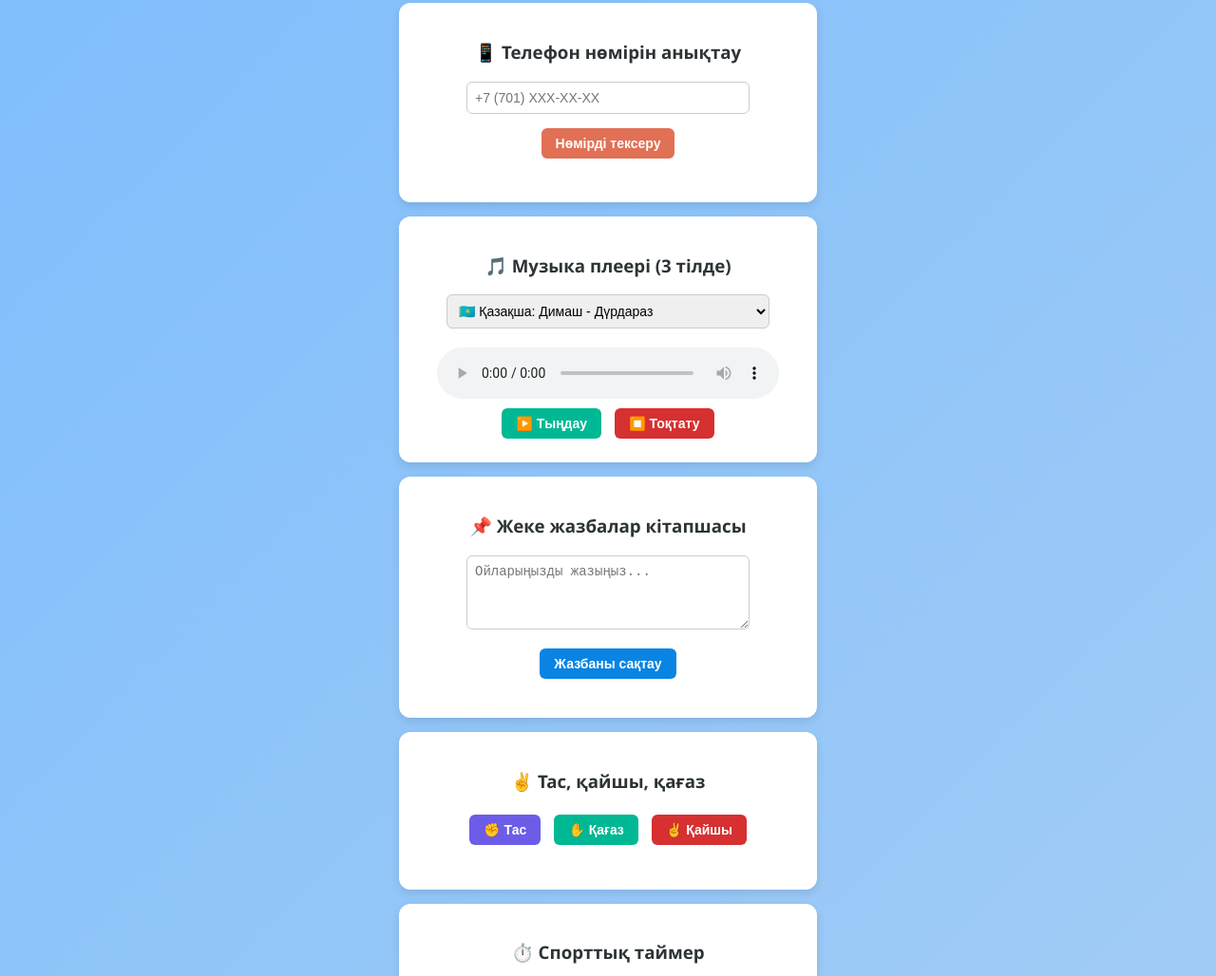
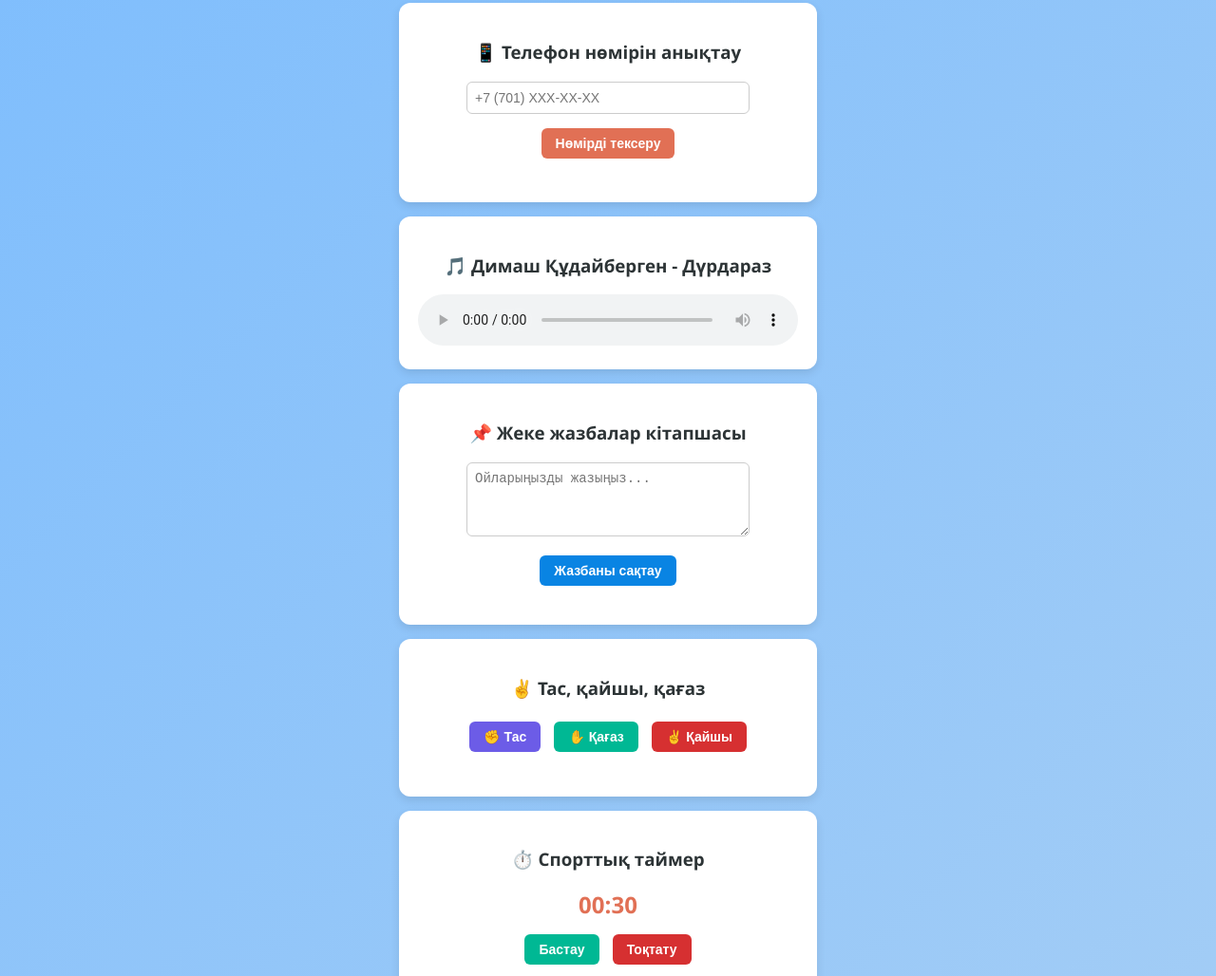
Before and after one commit to Aman88773/portfolio-is-available, a plain HTML site: page index.html in a window 1280 px wide. Shown: the part 818-1846 px from the top of the page at 95% size. Drawn offline with Linux system fonts and the light colour scheme.

Commit message:
Update index.html

```diff
--- a/index.html
+++ b/index.html
@@ -141,19 +141,14 @@
         <h4 id="phoneResult" style="margin-top: 10px;"></h4>
     </div>
 
-    <!-- 3. Музыка плеері -->
-    <div class="card">
-        <h3>🎵 Музыка плеері (3 тілде)</h3>
-        <select id="songSelect" style="width: 85%;">
-            <option value="https://www.soundhelix.com/examples/mp3/SoundHelix-Song-1.mp3">🇰🇿 Қазақша: Димаш - Дүрдараз</option>
-            <option value="https://www.soundhelix.com/examples/mp3/SoundHelix-Song-2.mp3">🇷🇺 Русский: Кино - Пачка сигарет</option>
-            <option value="https://www.soundhelix.com/examples/mp3/SoundHelix-Song-3.mp3">🇬🇧 English: Imagine Dragons - Believer</option>
-        </select><br>
-        <audio id="audioPlayer" controls style="width: 90%; margin-top: 10px;"></audio>
-        <br>
-        <button class="btn" style="background-color: #00b894;" onclick="playMusic()">▶️ Тыңдау</button>
-        <button class="btn" style="background-color: #d63031;" onclick="stopMusic()">⏹️ Тоқтату</button>
-    </div>
+<div class="card">
+  <h3>🎵 Димаш Құдайберген - Дүрдараз</h3>
+  <audio controls style="width: 100%;">
+    <source src="https://www.soundhelix.com/examples/mp3/SoundHelix-Song-1.mp3" type="audio/mp3">
+    Сіздің браузер аудионы қолдамайды.
+  </audio>
+</div>
+
 
     <!-- Жазбалар кітапшасы -->
     <div class="card">
```
